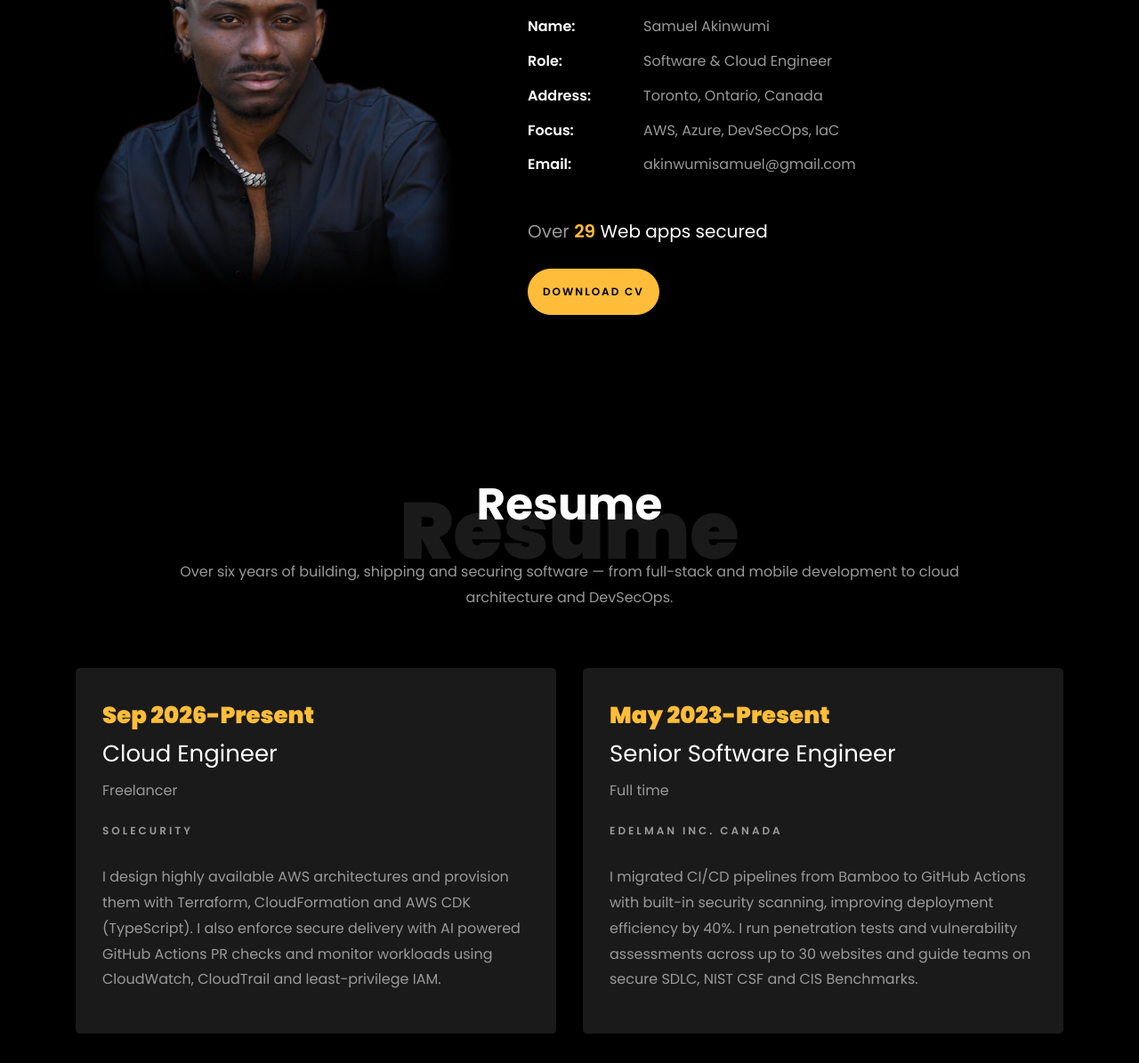
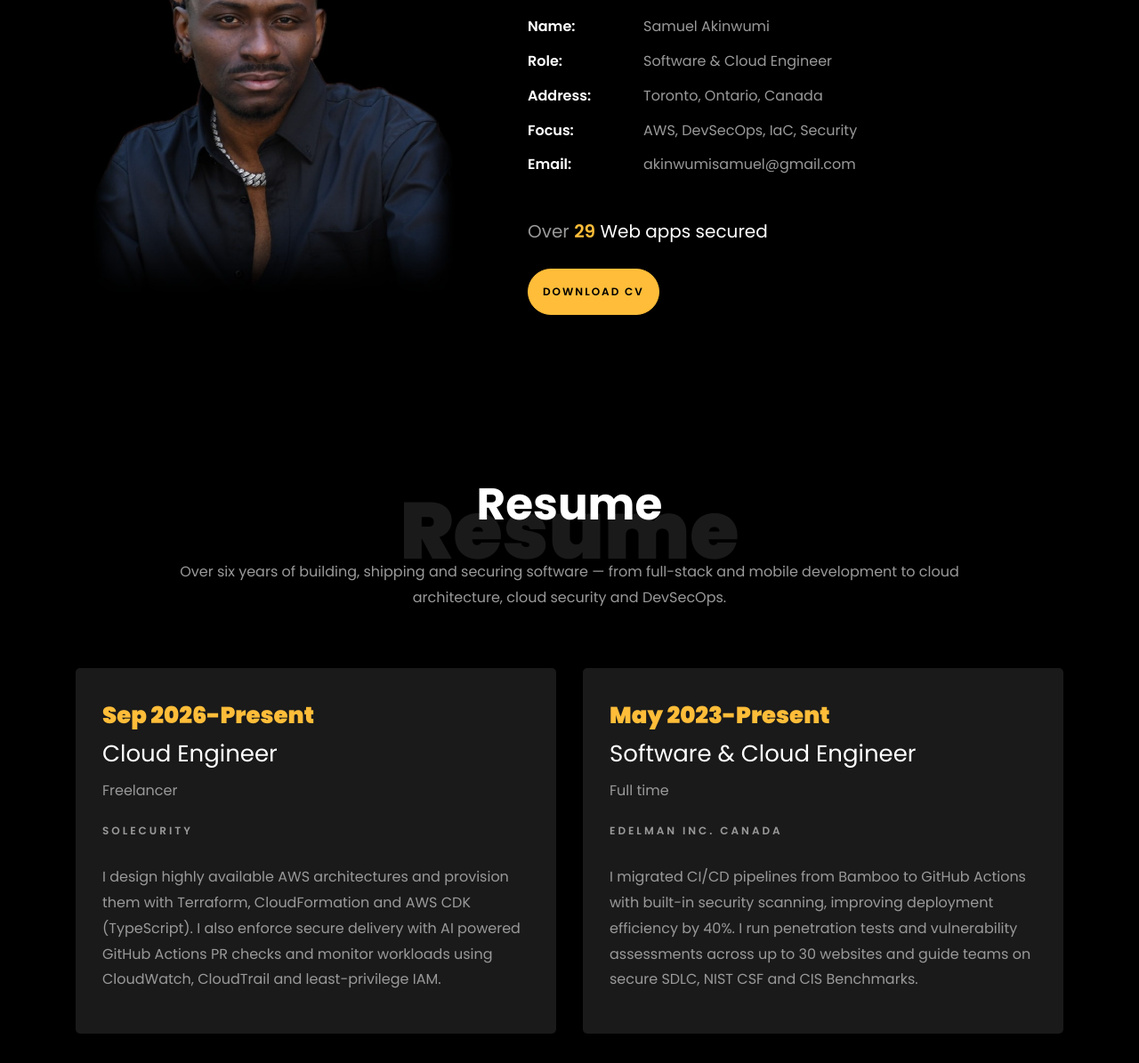
Before and after one commit to sambasten/cdk-my-portfolio-site, a website: page mysite/index.html in a window 1280 px wide. Shown: the part 1100-2295 px from the top of the page at 89% size. Drawn offline with Linux system fonts and the light colour scheme; files whose address does not match are found by name.

Commit message:
deploy chnages

```diff
--- a/mysite/index.html
+++ b/mysite/index.html
@@ -108,7 +108,7 @@
 		            	<li class="d-flex"><span>Name:</span> <span>Samuel Akinwumi</span></li>
 		            	<li class="d-flex"><span>Role:</span> <span>Software &amp; Cloud Engineer</span></li>
 		            	<li class="d-flex"><span>Address:</span> <span>Toronto, Ontario, Canada</span></li>
-		            	<li class="d-flex"><span>Focus:</span> <span>AWS, Azure, DevSecOps, IaC</span></li>
+		            	<li class="d-flex"><span>Focus:</span> <span>AWS, DevSecOps, IaC, Security</span></li>
 		            	<li class="d-flex"><span>Email:</span> <span>akinwumisamuel@gmail.com</span></li>
 		            </ul>
 		          </div>
@@ -133,7 +133,7 @@
           <div class="col-md-10 heading-section text-center ftco-animate">
           	<h1 class="big big-2">Resume</h1>
             <h2 class="mb-4">Resume</h2>
-            <p>Over six years of building, shipping and securing software &mdash; from full-stack and mobile development to cloud architecture and DevSecOps.</p>
+            <p>Over six years of building, shipping and securing software &mdash; from full-stack and mobile development to cloud architecture, cloud security and DevSecOps.</p>
           </div>
         </div>
     		<div class="row">
@@ -150,7 +150,7 @@
     			<div class="col-md-6">
                     <div class="resume-wrap ftco-animate">
     					<span class="date">May 2023-Present</span>
-    					<h2>Senior Software Engineer</h2>
+    					<h2>Software & Cloud Engineer</h2>
                         <p>Full time</p>
     					<span class="position">Edelman Inc. Canada</span>
     					<p class="mt-4">I migrated CI/CD pipelines from Bamboo to GitHub Actions with built-in security scanning, improving deployment efficiency by 40%. I run penetration tests and vulnerability assessments across up to 30 websites and guide teams on secure SDLC, NIST CSF and CIS Benchmarks.</p>
@@ -445,7 +445,7 @@
 	                	<span class="mr-2">Microsoft</span>
 	                </p>
                 </div>
-                <h3 class="heading"><a href="#">Microsoft SC-200 &amp; Azure AI Specialist</a></h3>
+                <h3 class="heading"><a href="#">Microsoft Azure AI Specialist</a></h3>
                 <p>Security operations with Sentinel and XDR, plus AI on Azure.</p>
               </div>
             </div>
```
Also changed, not shown: 3 other files.
